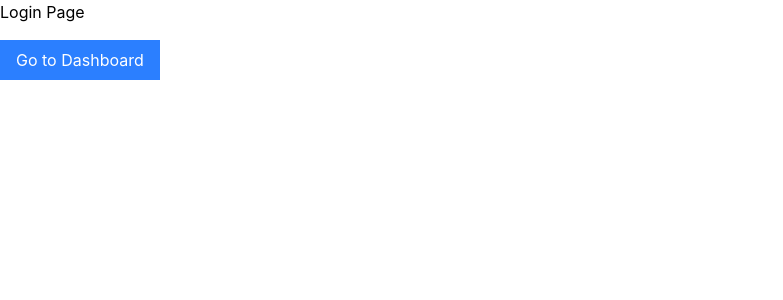
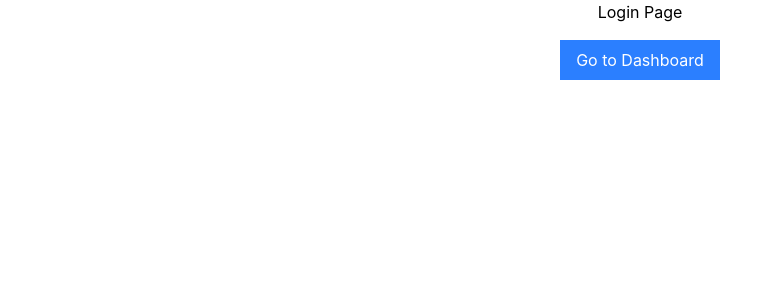
Before and after one commit to megha-2003-dev/admin-dashboard, a React (Vite) app: page / in a window 1280 px wide. Shown: the top 300 px of the page, without its empty margins (0-783 px from the left). Built offline with nearby package versions, Linux system fonts and the light colour scheme; the HTML template or start-up script is replaced by a standard one.

Commit message:
alignment

```diff
--- a/src/pages/Login.jsx
+++ b/src/pages/Login.jsx
@@ -4,7 +4,7 @@ function Login(){
     const navigate = useNavigate();
 
     return(
-        <div>
+        <div className="items-center text-center">
             <h1>Login Page</h1>
 
             <button onClick={() => navigate("/dashboard")} className="bg-blue-500 text-white px-4 py-2 mt-4">
```
